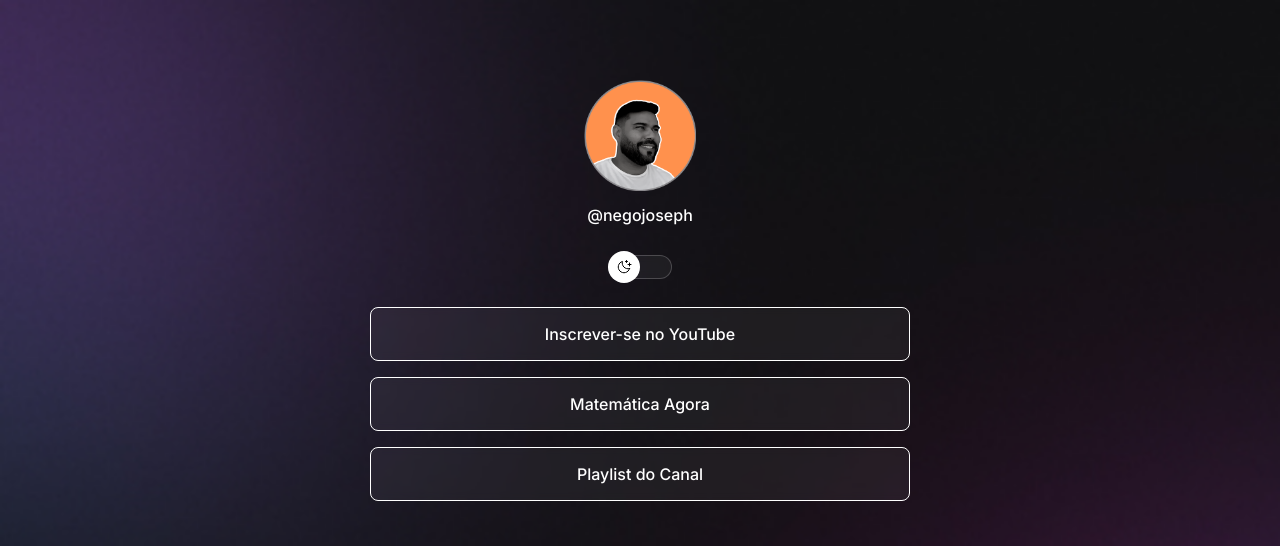
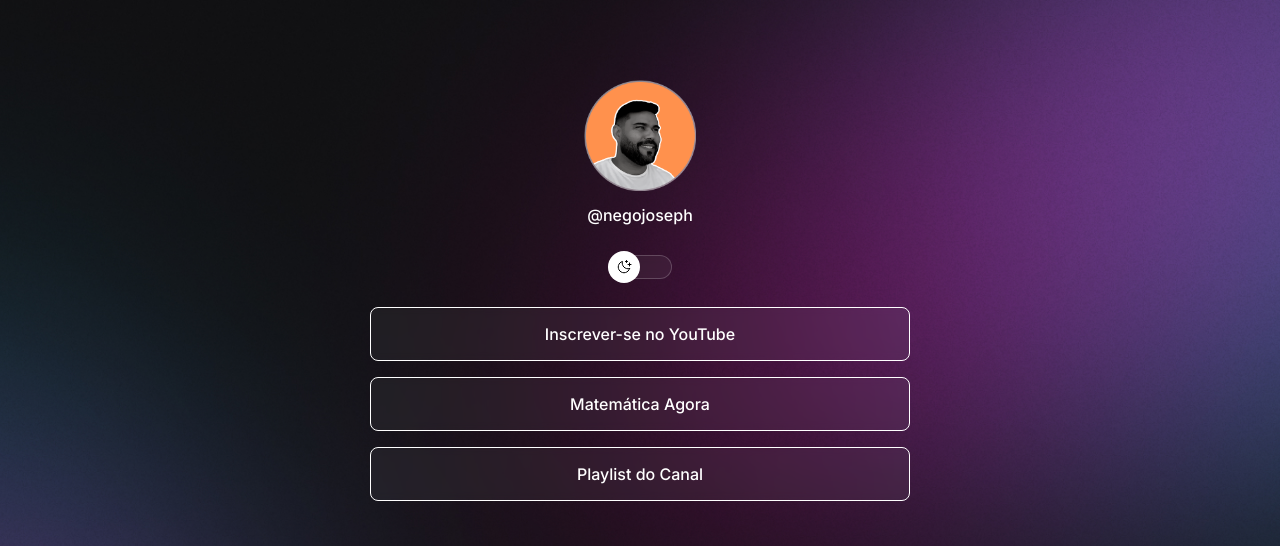
Before and after one commit to negojoseph/Projeto-1, a plain HTML site: page index.html in a window 1280 px wide. Shown: the top 546 px of the page. Drawn offline with nearby package versions, Linux system fonts and the light colour scheme.

Commit message:
change background based on media queries

```diff
--- a/style.css
+++ b/style.css
@@ -21,6 +21,7 @@
 }
 body {
   background: var(--bg-url) no-repeat top center/ cover;
+  height: 100vh;
 }
 
 body * {
@@ -132,3 +133,13 @@ footer {
   padding: 24px 0;
   font-size: 13px;
 }
+
+/* media queries */
+@media (min-width: 700px) {
+  :root {
+    --bg-url: url(./assets/bg.jpg);
+  }
+  .light {
+    --bg-url: url(./assets/bg-light.jpg);
+  }
+}
```
Also changed, not shown: assets/bg-light.jpg (added), assets/bg.jpg (added).
